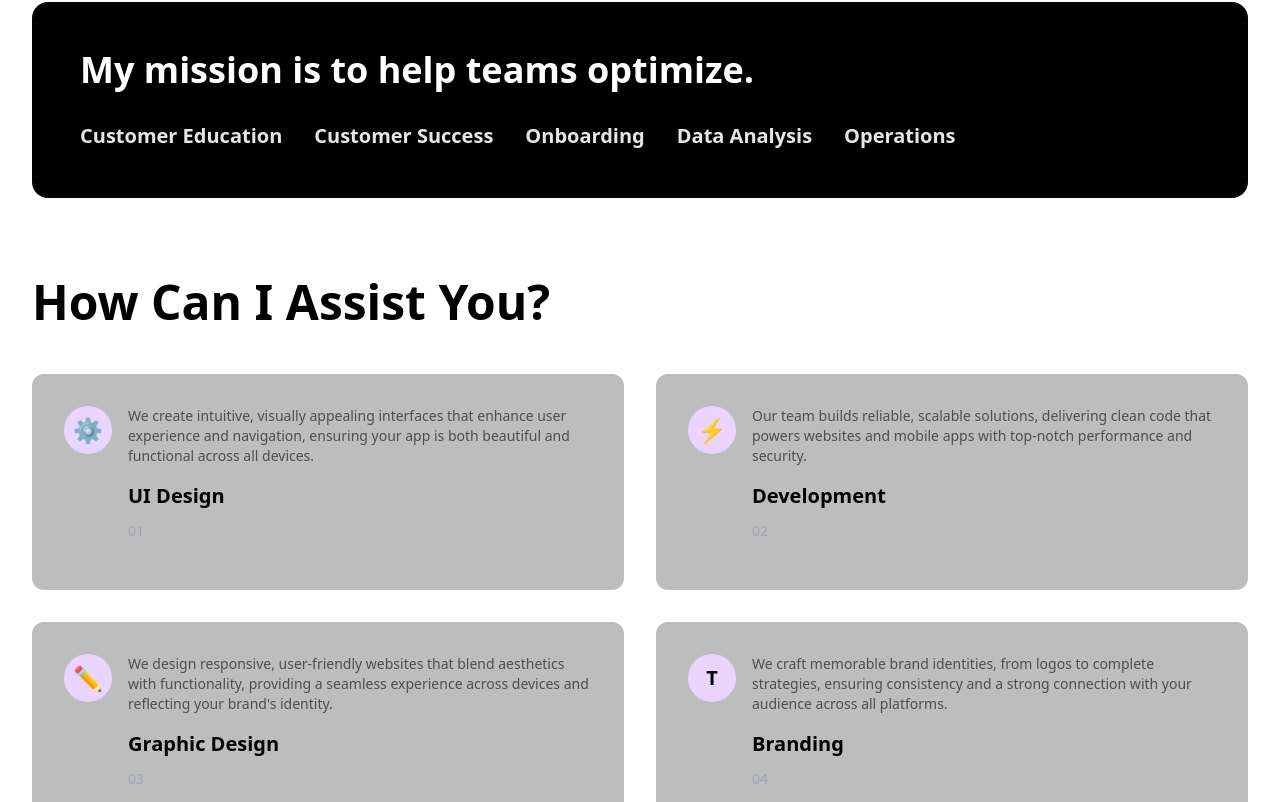
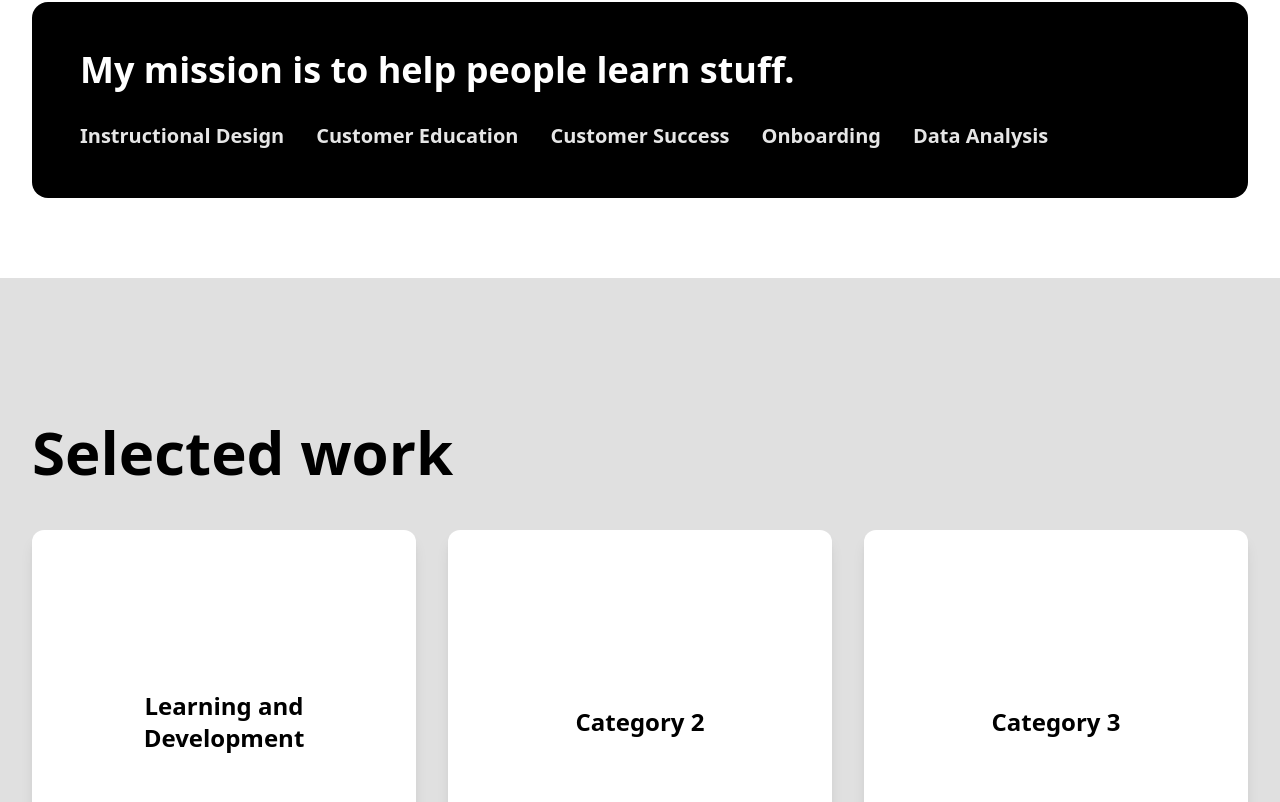
Before and after one commit to anchetadev/angelsPortfolio, a Next.js app: page / in a window 1280 px wide. Shown: the part 1558-2360 px from the top of the page. Built offline with nearby package versions, Linux system fonts and the light colour scheme.

Commit message:
removed extra section don't think i need it

```diff
--- a/components/AboutSection.tsx
+++ b/components/AboutSection.tsx
@@ -109,89 +109,16 @@ export default function AboutSection() {
       <div className="max-w-7xl mx-auto px-4 sm:px-6 lg:px-8 py-12 lg:py-20">
         <div className="bg-primary-teal rounded-2xl p-8 lg:p-12 text-white">
           <p className="text-2xl sm:text-3xl lg:text-4xl font-semibold mb-8 max-w-4xl">
-            My mission is to help teams optimize.
+            My mission is to help people learn stuff.
           </p>
 
           {/* Client Logos Placeholder */}
           <div className="flex flex-wrap items-center gap-6 lg:gap-8 opacity-90">
+            <div className="text-xl font-semibold">Instructional Design</div>
             <div className="text-xl font-semibold">Customer Education</div>
             <div className="text-xl font-semibold">Customer Success</div>
             <div className="text-xl font-semibold">Onboarding</div>
             <div className="text-xl font-semibold">Data Analysis</div>
-            <div className="text-xl font-semibold">Operations</div>
-          </div>
-        </div>
-
-        {/* How Can I Assist You Section */}
-        <div className="mt-12 lg:mt-20">
-          <h2 className="text-3xl sm:text-4xl lg:text-5xl font-bold text-gray-900 mb-12">
-            How Can I Assist You?
-          </h2>
-
-          <div className="grid grid-cols-1 md:grid-cols-2 gap-6 lg:gap-8">
-            {/* UI Design */}
-            <div className="bg-gray-100 rounded-xl p-6 lg:p-8 hover:shadow-lg transition-shadow">
-              <div className="flex items-start gap-4 mb-4">
-                <div className="w-12 h-12 bg-purple-200 rounded-full flex items-center justify-center flex-shrink-0">
-                  <span className="text-2xl">⚙️</span>
-                </div>
-                <div className="flex-1">
-                  <p className="text-gray-600 text-sm mb-4">
-                    We create intuitive, visually appealing interfaces that enhance user experience and navigation, ensuring your app is both beautiful and functional across all devices.
-                  </p>
-                  <h3 className="text-xl font-bold text-gray-900 mb-2">UI Design</h3>
-                  <span className="text-gray-400 text-sm">01</span>
-                </div>
-              </div>
-            </div>
-
-            {/* Development */}
-            <div className="bg-gray-100 rounded-xl p-6 lg:p-8 hover:shadow-lg transition-shadow">
-              <div className="flex items-start gap-4 mb-4">
-                <div className="w-12 h-12 bg-purple-200 rounded-full flex items-center justify-center flex-shrink-0">
-                  <span className="text-2xl">⚡</span>
-                </div>
-                <div className="flex-1">
-                  <p className="text-gray-600 text-sm mb-4">
-                    Our team builds reliable, scalable solutions, delivering clean code that powers websites and mobile apps with top-notch performance and security.
-                  </p>
-                  <h3 className="text-xl font-bold text-gray-900 mb-2">Development</h3>
-                  <span className="text-gray-400 text-sm">02</span>
-                </div>
-              </div>
-            </div>
-
-            {/* Graphic Design */}
-            <div className="bg-gray-100 rounded-xl p-6 lg:p-8 hover:shadow-lg transition-shadow">
-              <div className="flex items-start gap-4 mb-4">
-                <div className="w-12 h-12 bg-purple-200 rounded-full flex items-center justify-center flex-shrink-0">
-                  <span className="text-2xl">✏️</span>
-                </div>
-                <div className="flex-1">
-                  <p className="text-gray-600 text-sm mb-4">
-                    We design responsive, user-friendly websites that blend aesthetics with functionality, providing a seamless experience across devices and reflecting your brand's identity.
-                  </p>
-                  <h3 className="text-xl font-bold text-gray-900 mb-2">Graphic Design</h3>
-                  <span className="text-gray-400 text-sm">03</span>
-                </div>
-              </div>
-            </div>
-
-            {/* Branding */}
-            <div className="bg-gray-100 rounded-xl p-6 lg:p-8 hover:shadow-lg transition-shadow">
-              <div className="flex items-start gap-4 mb-4">
-                <div className="w-12 h-12 bg-purple-200 rounded-full flex items-center justify-center flex-shrink-0">
-                  <span className="text-xl font-bold">T</span>
-                </div>
-                <div className="flex-1">
-                  <p className="text-gray-600 text-sm mb-4">
-                    We craft memorable brand identities, from logos to complete strategies, ensuring consistency and a strong connection with your audience across all platforms.
-                  </p>
-                  <h3 className="text-xl font-bold text-gray-900 mb-2">Branding</h3>
-                  <span className="text-gray-400 text-sm">04</span>
-                </div>
-              </div>
-            </div>
           </div>
         </div>
       </div>
```
